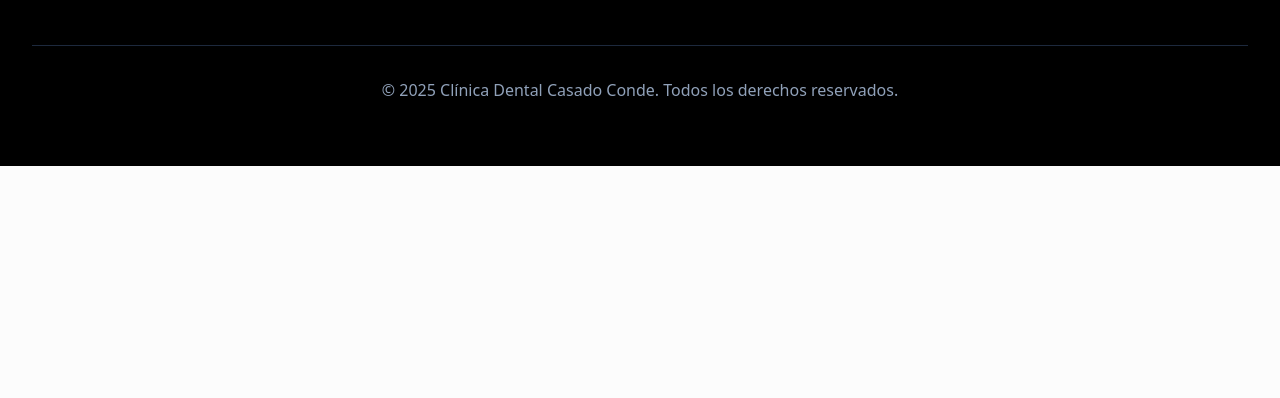
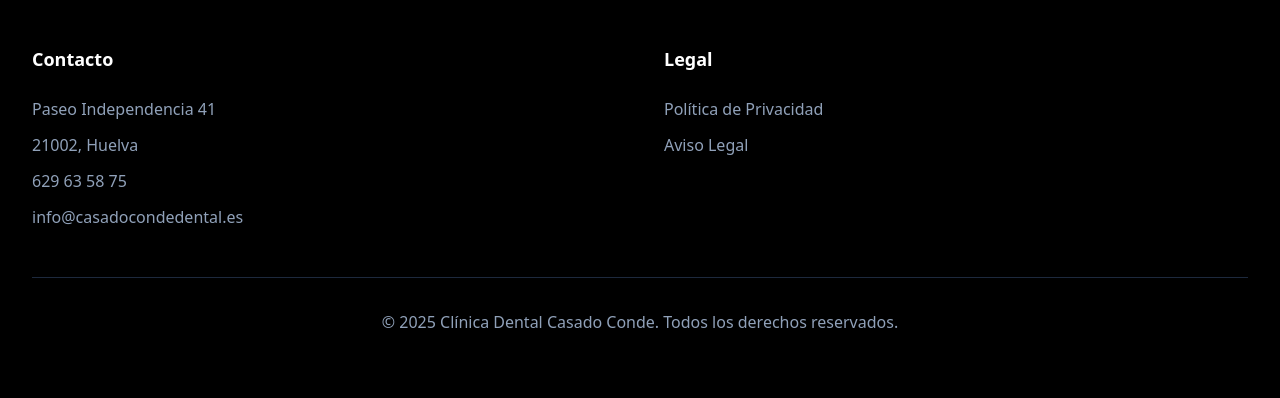
Before and after one commit to juliojgarciaperez/casadoconde-web, a plain HTML site: page index.html in a window 1280 px wide. Shown: the part 4957-5355 px from the top of the page. Before the commit the page ends 5123 px from the top, so only its background shows below. Drawn offline with Linux system fonts and the light colour scheme.

Commit message:
add legal

```diff
--- a/index.html
+++ b/index.html
@@ -559,8 +559,8 @@
       </section>
       <footer class="bg-black py-16 text-white">
         <div class="mx-auto max-w-7xl px-4 sm:px-6 lg:px-8">
-          <div class="grid grid-cols-1 gap-12 md:grid-cols-4">
-            <div class="col-span-1 md:col-span-2">
+          <div class="grid grid-cols-1 gap-12 md:grid-cols-2 lg:grid-cols-4">
+            <div class="col-span-1 lg:col-span-1">
               <div class="mb-6 flex items-center">
                 <div class="flex flex-col">
                   <span class="text-2xl font-bold tracking-tight"
@@ -655,6 +655,27 @@
                 <li>info@casadocondedental.es</li>
               </ul>
             </div>
+            <div>
+              <h4 class="mb-6 text-lg font-semibold text-white">Legal</h4>
+              <ul class="space-y-3 text-slate-400">
+                <li>
+                  <a
+                    href="./privacidad.pdf"
+                    target="_blank"
+                    class="transition-colors hover:text-white"
+                    >Política de Privacidad</a
+                  >
+                </li>
+                <li>
+                  <a
+                    href="./aviso.pdf"
+                    target="_blank"
+                    class="transition-colors hover:text-white"
+                    >Aviso Legal</a
+                  >
+                </li>
+              </ul>
+            </div>
           </div>
           <div
             class="mt-12 border-t border-slate-800 pt-8 text-center text-slate-400"
```
Also changed, not shown: 2 other files.
